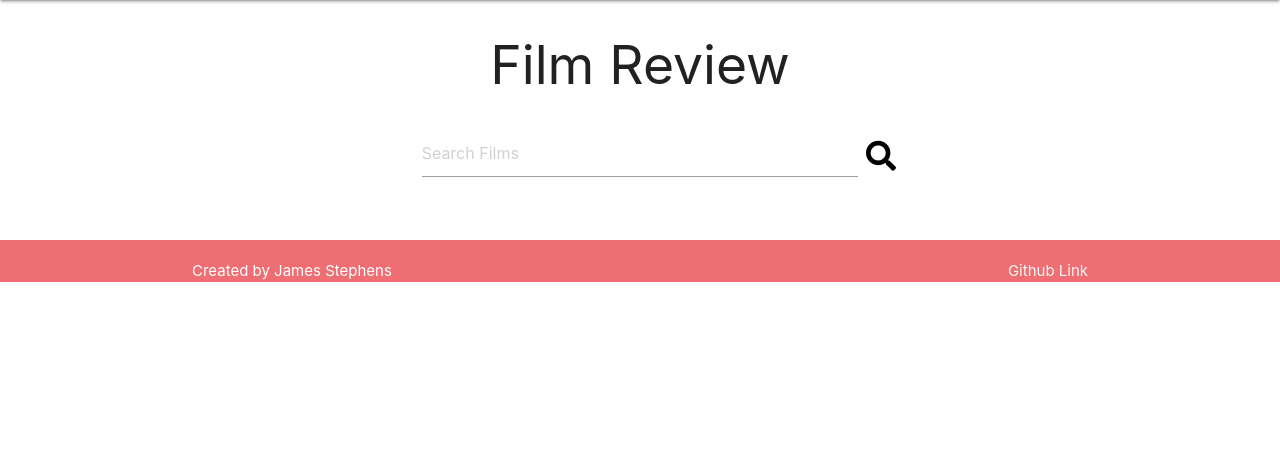
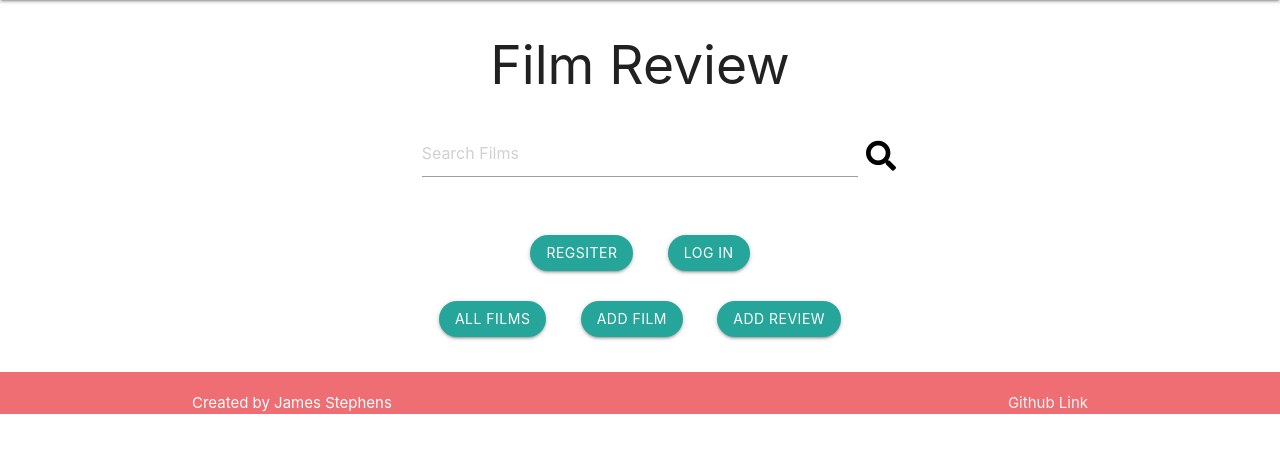
Before and after one commit to DevSteg/film_review_project, a Flask app: page / in a window 1280 px wide. Shown: the part 64-517 px from the top of the page. Run offline with Flask 2, Linux system fonts and the light colour scheme; some libraries are stand-ins or nearby versions.

Commit message:
Add cta buttons with basic styling

```diff
--- a/static/css/style.css
+++ b/static/css/style.css
@@ -7,3 +7,8 @@
     background: none;
     border: none;
 }
+
+.cta-btn {
+    margin: 15px;
+    border-radius: 30px;
+}
--- a/templates/index.html
+++ b/templates/index.html
@@ -1,8 +1,10 @@
 {% extends "base.html" %}
 {% block content %}
+    <!-- Page title -->
     <div class="page-title">
         <h2 class="center-align">Film Review</h2>
     </div>
+    <!-- Search bar -->
     <div class="row">
         <form action="#" method="POST" class="col s12">
             <div class="row valign-wrapper center-align">
@@ -12,6 +14,27 @@
                 </div>
             </div>
         </form>
+        <!-- Top cta buttons -->
+        <div class="valign-wrapper col s12">
+            <div class="center-align col s12">
+                <a href="#" class="waves-effect waves-light btn cta-btn hoverable">Regsiter</a>
+                <a href="#" class="waves-effect waves-light btn cta-btn hoverable">Log in</a>
+            </div>
+        </div>
+
+        <!-- Top Films -->
+        <div class="top-films">
+
+        </div>
+        <!-- Cta Buttons -->
+        <div class="valign-wrapper col s12">
+            <div class="center-align col s12">
+                <a href="#" class="waves-effect waves-light btn cta-btn hoverable">All Films</a>
+                <a href="#" class="waves-effect waves-light btn cta-btn hoverable">Add Film</a>
+                <a href="#" class="waves-effect waves-light btn cta-btn hoverable">Add Review</a>
+            </div>
+        </div>
     </div>
 
+
 {% endblock %}
```
